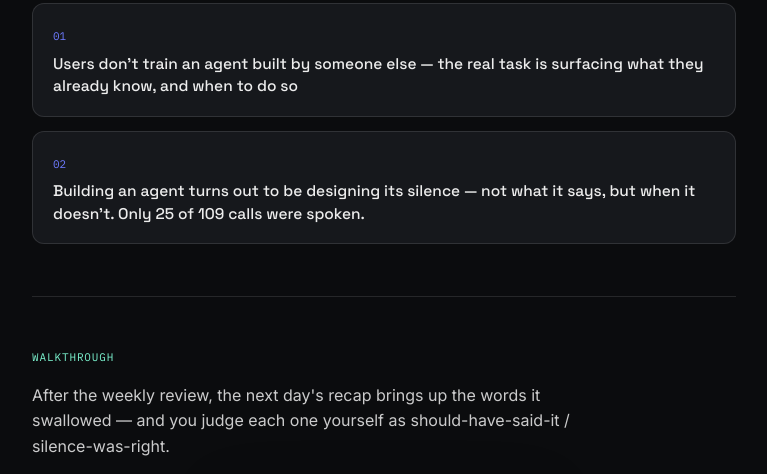
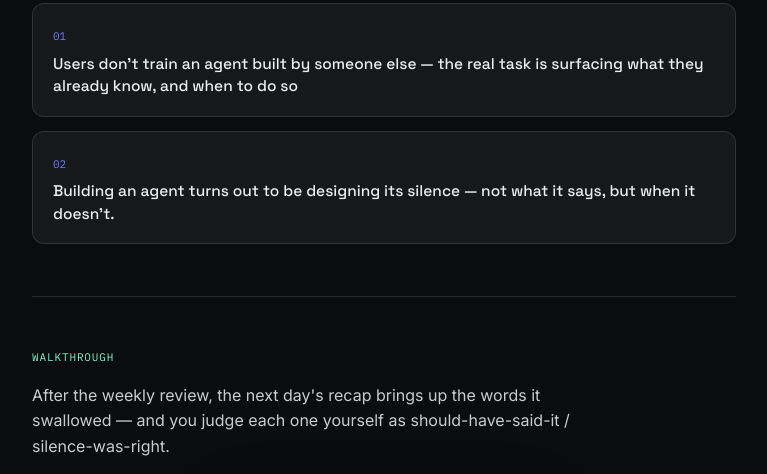
Before and after one commit to ivyrarara/hello, a plain HTML site: page pacemaker.html in a window 1280 px wide. Shown: the part 1666-2140 px from the top of the page, without its empty margins (256-1023 px from the left). Drawn offline with Linux system fonts and the light colour scheme.

Commit message:
Agent page: trim Key Insight 2 to just the silence-design line (#116)
Drop the trailing "25 of 109 calls were spoken" sentence; the stat already
sits in the After 100 Days section above.


Claude-Session: https://claude.ai/code/session_01DZ62NLeDr9GTs39g9b6YtY

Co-authored-by: Claude <noreply@anthropic.com>

```diff
--- a/pacemaker.html
+++ b/pacemaker.html
@@ -168,7 +168,7 @@
     </div>
     <div class="insight">
       <span class="num">02</span>
-      <p data-en="Building an agent turns out to be designing its silence — not what it says, but when it doesn't. Only 25 of 109 calls were spoken.">에이전트를 만든다는 건 결국 '침묵'을 설계하는 일이다 — 무엇을 말하느냐가 아니라, 언제 말하지 않을지. 109번의 판단 중 발화는 25번뿐이었다.</p>
+      <p data-en="Building an agent turns out to be designing its silence — not what it says, but when it doesn't.">에이전트를 만든다는 건 결국 '침묵'을 설계하는 일이다 — 무엇을 말하느냐가 아니라, 언제 말하지 않을지.</p>
     </div>
   </section>
 
```
